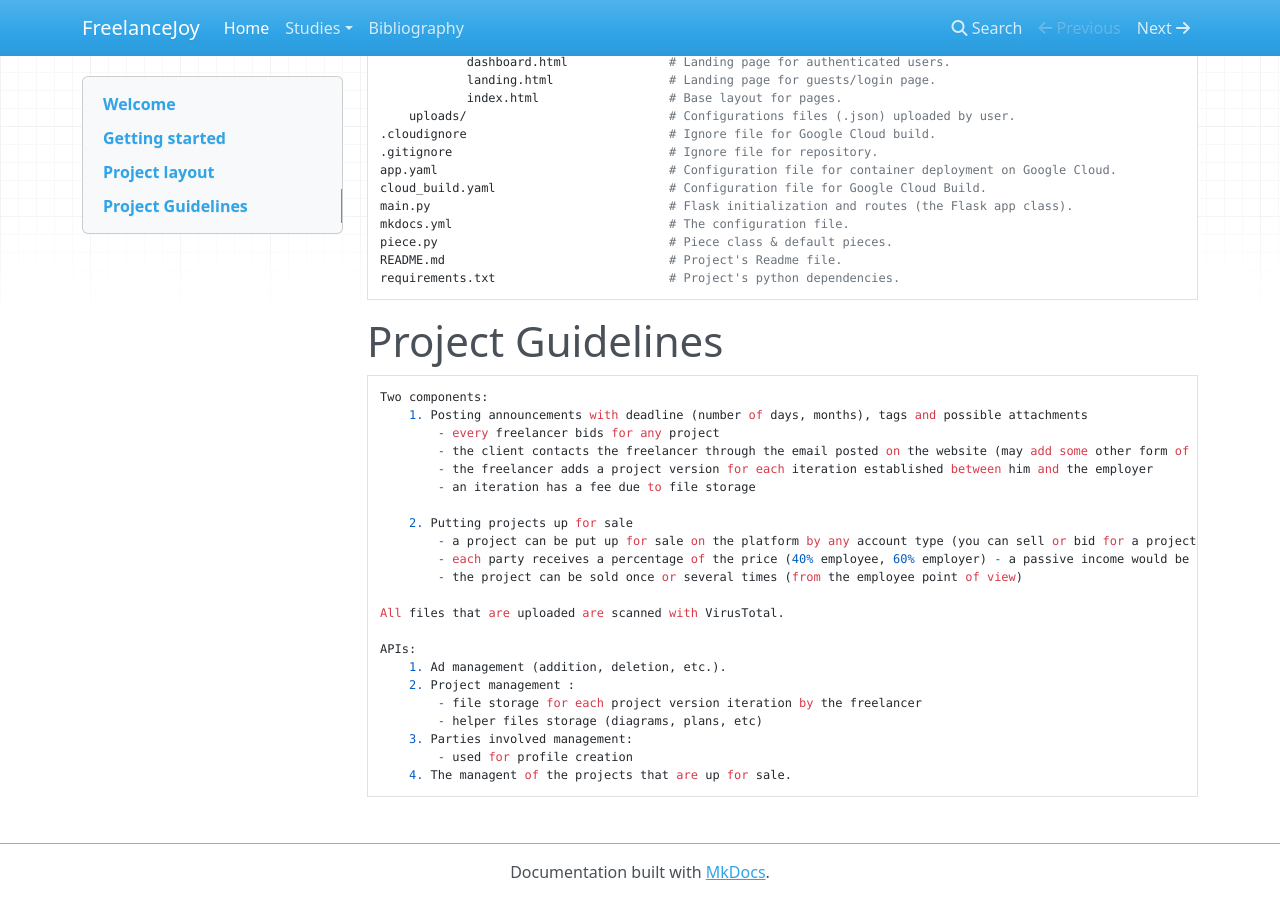
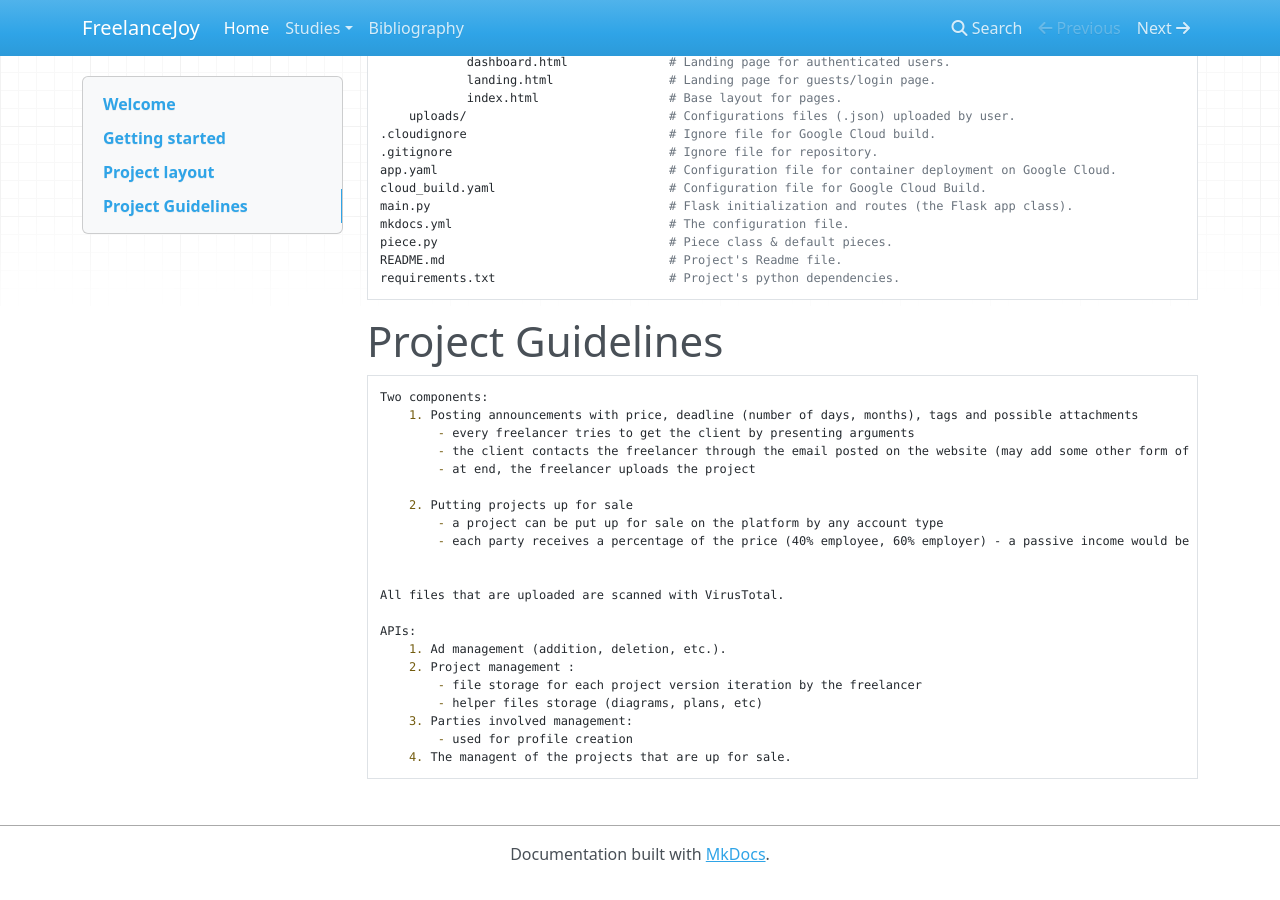
Before and after one commit to gheorghitamutu/FreelanceJoy, an MkDocs documentation site: the page built from docs/index.md, in a window 1280 px wide and 900 px high, scrolled down 567 px. Built offline with MkDocs 1.6.1, drawn with Linux system fonts in a browser that asks for light colours; nearby versions of some CDN libraries.

Commit message:
# modified the project guidelines

```diff
--- a/docs/index.md
+++ b/docs/index.md
@@ -35,16 +35,15 @@ Clone the project's repository and create a virtual python environment with all
 
 # Project Guidelines
     Two components:
-    	1. Posting announcements with deadline (number of days, months), tags and possible attachments
-    		- every freelancer bids for any project
+    	1. Posting announcements with price, deadline (number of days, months), tags and possible attachments
+    		- every freelancer tries to get the client by presenting arguments
     		- the client contacts the freelancer through the email posted on the website (may add some other form of contact)
-    		- the freelancer adds a project version for each iteration established between him and the employer
-    		- an iteration has a fee due to file storage
+    		- at end, the freelancer uploads the project
 
     	2. Putting projects up for sale
-    		- a project can be put up for sale on the platform by any account type (you can sell or bid for a project)
+    		- a project can be put up for sale on the platform by any account type
     		- each party receives a percentage of the price (40% employee, 60% employer) - a passive income would be generated
-    		- the project can be sold once or several times (from the employee point of view)
+
 
     All files that are uploaded are scanned with VirusTotal.
 
```
